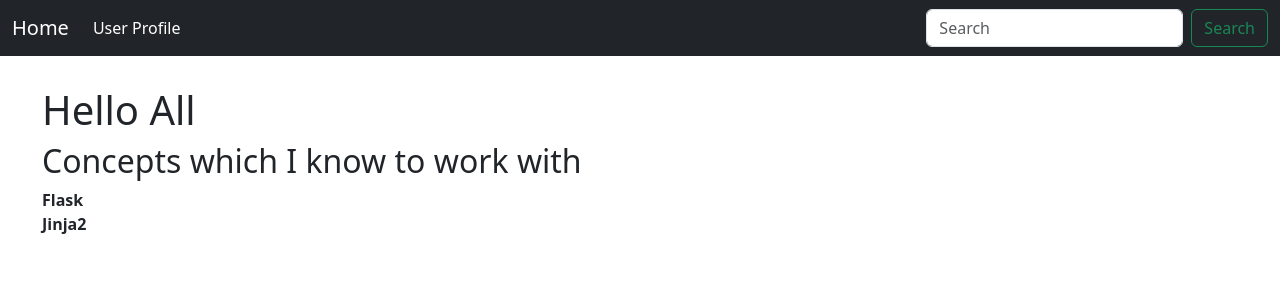
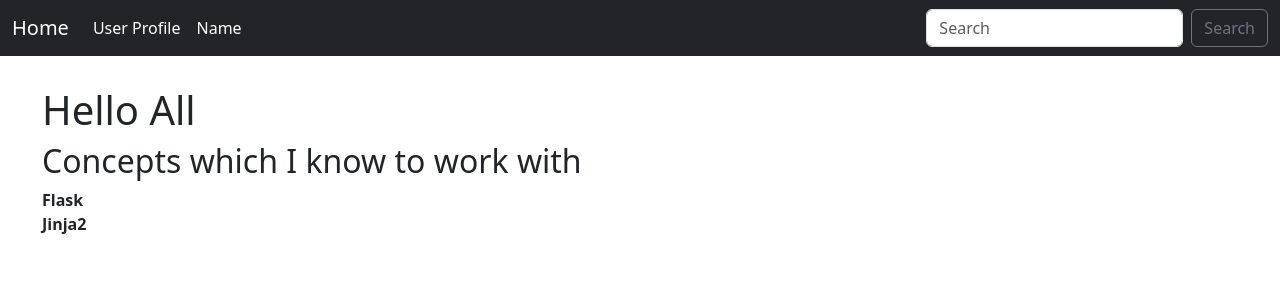
Before and after one commit to a-anuj/flask-projects, a Flask app: page / in a window 1280 px wide. Shown: the top 300 px of the page. Run offline with Flask 3, Linux system fonts and the light colour scheme.

Commit message:
Worked with What the forms

```diff
--- a/flask-app1.py
+++ b/flask-app1.py
@@ -1,6 +1,15 @@
 from flask import Flask, render_template
+from flask_wtf import FlaskForm
+from wtforms import StringField, SubmitField
+from wtforms.validators import data_required
 
 app = Flask(__name__)
+app.config['SECRET_KEY'] = "mahi@1234"
+
+
+class SimpleForm(FlaskForm):
+    name = StringField("What's your name", validators=[data_required()])
+    submit = SubmitField("Submit")
 
 
 @app.route('/')
@@ -19,4 +28,14 @@ def pageNotFound(e):
     return render_template("404.html"), 404
 
 
+@app.route('/name_form', methods = ['GET', "POST"])
+def name_for_form():
+    name = None
+    form = SimpleForm()
+    if form.validate_on_submit():
+        name = form.name.data
+        form.name.data = ''
+    return render_template("name_form.html", name=name, form=form)
+
+
 app.run(debug=True)
--- a/templates/navbar.html
+++ b/templates/navbar.html
@@ -9,10 +9,13 @@
                 <li class="nav-item">
                     <a class="nav-link active" aria-current="page" href="{{url_for('findName',username='anuj')}} ">User Profile</a>
                 </li>
+                <li class="nav-item">
+                    <a class="nav-link active" aria-current="page" href="{{url_for('name_for_form')}} ">Name</a>
+                </li>
             </ul>
             <form class="d-flex" role="search">
                 <input class="form-control me-2" type="search" placeholder="Search" aria-label="Search">
-                <button class="btn btn-outline-success" type="submit">Search</button>
+                <button class="btn btn-outline-secondary" type="submit">Search</button>
             </form>
         </div>
     </div>
```
Also changed, not shown: templates/name_form.html (added, +16 -0 lines).
